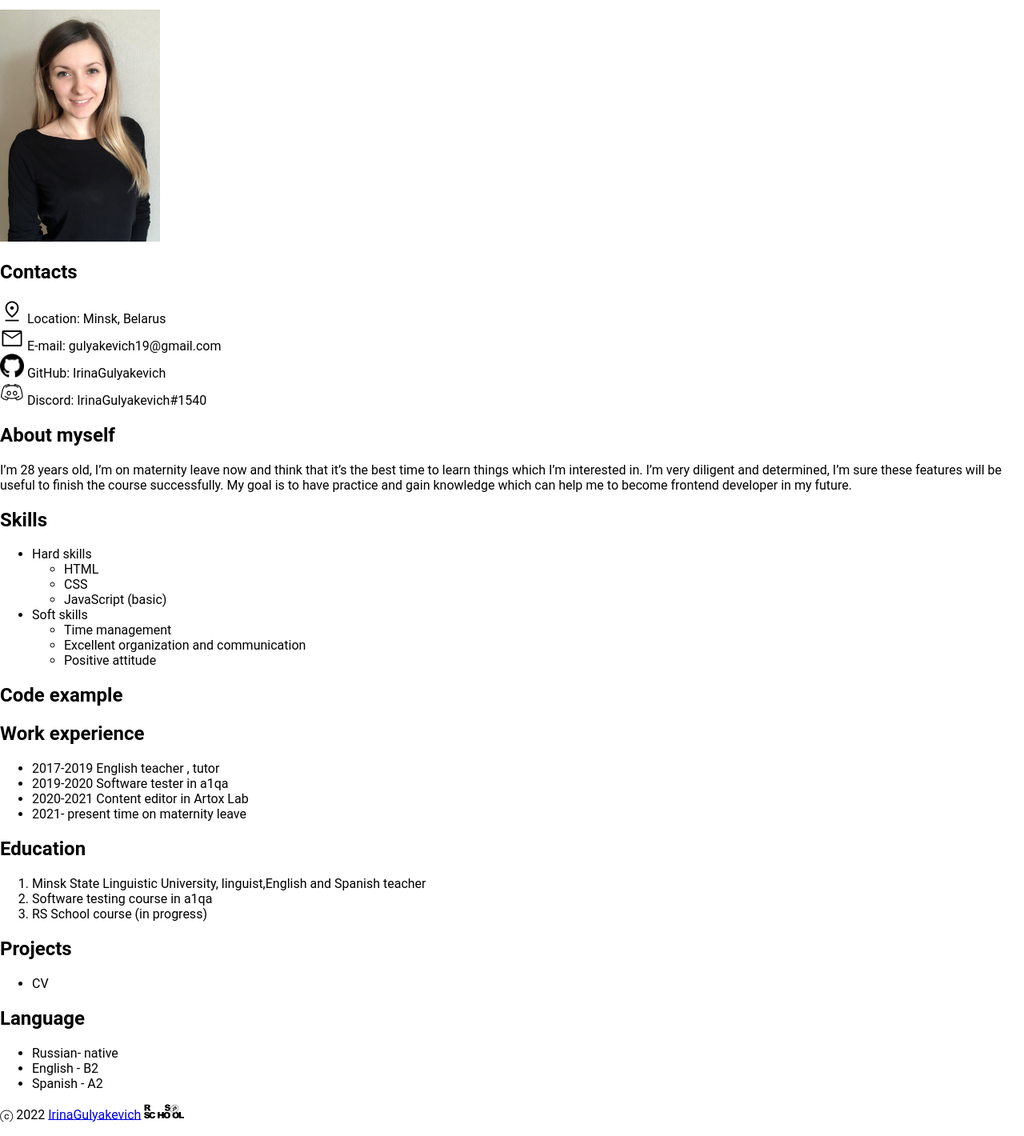
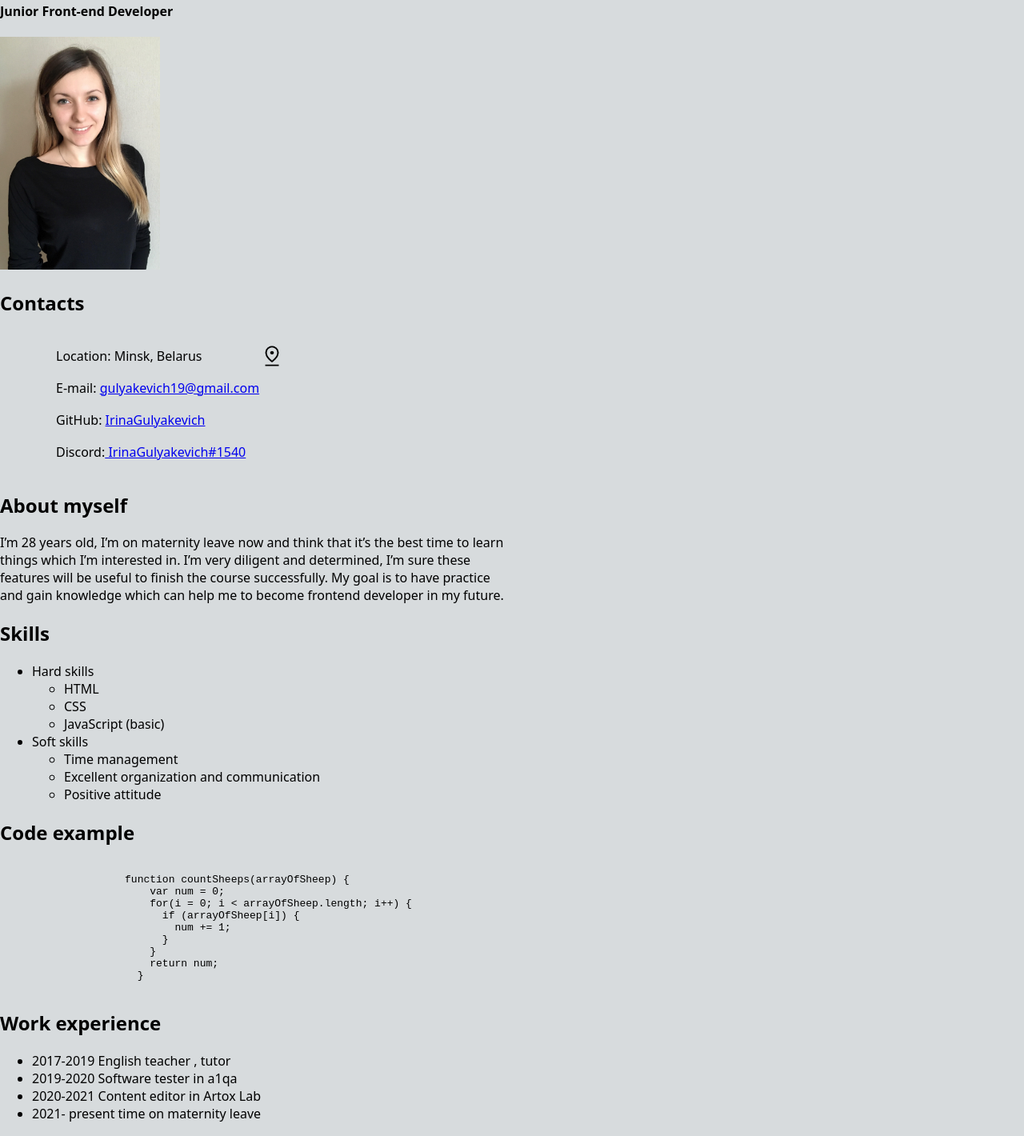
Before and after one commit to IrinaGulyakevich/rsschool-cv, a plain HTML site: page index.html in a window 1280 px wide. Shown: the part 151-1571 px from the top of the page at 80% size. Drawn offline with Linux system fonts and the light colour scheme.

Commit message:
feat: add header and footer to css

```diff
--- a/index.html
+++ b/index.html
@@ -27,29 +27,27 @@
             </div>
         </header>
         <main class="main">
-            <div class="container">
-            <h1>Irina Gulyakevich</h1>
+            <div class="container" class="main-container">
+                <section class="section" id="profile">
+            <h1 class="section-title">Irina Gulyakevich</h1>
+            <h4 class="section-title">Junior Front-end Developer</h4>
             <img src="./assets/myphoto.png" alt="My photo" width="200px">
-            <section id="contacts">
-                <h2>Contacts</h2>
-                <img src="./assets/loc.png" alt="location" width="30px">
-                    <span>Location: Minsk, Belarus</span>
-                    <br>
-                <img src="./assets/mail.png" alt="e-mail" width="30px">
-                    <span>E-mail: gulyakevich19@gmail.com</span>
-                    <br>
-                <img src="./assets/github.png" alt="github" width="30px">
-                    <span>GitHub: IrinaGulyakevich</span>
-                    <br>
-                <img src="./assets/discord.png" alt="discord" width="30px">
-                    <span>Discord: IrinaGulyakevich#1540</span>
+                </section>
+            <section  class="section" id="contacts">
+                <h2 class="section-title">Contacts</h2>
+                <ul class="cont-list">
+                    <li class="loc">Location: Minsk, Belarus</li>
+                    <li class="mail">E-mail: <a href="mailto:gulyakevich19@gmail.com" title="mail">gulyakevich19@gmail.com</a></li>
+                    <li class="git-acc">GitHub: <a href="https://github.com/IrinaGulyakevich">IrinaGulyakevich</a></li>
+                    <li class="discord">Discord:<a href="https://discord.com/channels/@me"> IrinaGulyakevich#1540</a></li>
+                </ul>
             </section>
-            <section id="aboutme">
-                <h2>About myself</h2>
+            <section  class="section" id="aboutme">
+                <h2 class="section-title">About myself</h2>
                 <p>I’m 28 years old, I’m on maternity leave now and think that it’s the best time to learn things which I’m interested in. I’m very diligent and determined, I’m sure these features will be useful to finish the course successfully. My goal is to have practice and gain knowledge which can help me to become frontend developer in my future.</p>
             </section>
-            <section id="skills">
-                <h2>Skills</h2>
+            <section class="section" id="skills">
+                <h2 class="section-title">Skills</h2>
                 <ul>
                 <li>Hard skills</li>
                 <ul>
@@ -65,11 +63,22 @@
                 </ul>
                 </ul>
             </section>
-            <section id="code">
-                <h2>Code example</h2>
+            <section class="section" id="code">
+                <h2 class="section-title">Code example</h2>
+                <pre><code id="code-ex">
+                    function countSheeps(arrayOfSheep) {
+                        var num = 0;
+                        for(i = 0; i < arrayOfSheep.length; i++) {
+                          if (arrayOfSheep[i]) {
+                            num += 1;
+                          }
+                        }
+                        return num;
+                      }
+                </code></pre>
             </section>
-            <section id="work">
-                <h2>Work experience</h2>
+            <section class="section" id="work">
+                <h2 class="section-title">Work experience</h2>
                 <ul>
                     <li>2017-2019 English teacher , tutor</li>
                     <li>2019-2020 Software tester in a1qa</li>
@@ -77,22 +86,22 @@
                     <li>2021- present time on maternity leave</li>
                 </ul>
             </section>
-            <section id="education">
-                <h2>Education</h2>
+            <section class="section" id="education">
+                <h2 class="section-title">Education</h2>
                 <ol>
                     <li>Minsk State Linguistic University, linguist,English and Spanish teacher</li>
                     <li>Software testing course in a1qa</li>
                     <li>RS School course (in progress)</li>
                 </ol>
             </section>
-            <section id="projects">
-                <h2>Projects</h2>
+            <section class="section" id="projects">
+                <h2 class="section-title">Projects</h2>
                 <ul>
                     <li>CV</li>
                 </ul>
             </section>
-            <section id="language">
-                <h2>Language</h2>
+            <section class="section" id="language">
+                <h2 class="section-title">Language</h2>
                 <ul>
                     <li>Russian- native</li>
                     <li>English - B2</li>
@@ -103,9 +112,9 @@
         </main>
         <footer class="footer">
             <div class="container">
-                <span>ⓒ 2022</span>
-                <a href="https://github.com/IrinaGulyakevich">IrinaGulyakevich</a>
-                <a href="https://rs.school/js/"><img src="./assets/logo.svg" alt="logotype" width="50px"></a>
+                <span class="data">ⓒ 2022</span>
+                <a href="https://github.com/IrinaGulyakevich" class="git-link">IrinaGulyakevich</a>
+                <a  href="https://rs.school/js/" class="rs"></a>
             </div>
         </footer>
     </body>
--- a/style.css
+++ b/style.css
@@ -5,29 +5,90 @@ body {
   display: flex;
   flex-direction: column;
   justify-content: space-between;
-    font-family: 'Roboto', sans-serif;
+    font-family: system-ui, -apple-system, BlinkMacSystemFont, 'Segoe UI', Roboto, Oxygen, Ubuntu, Cantarell, 'Open Sans', 'Helvetica Neue', sans-serif;
     min-height: 100vh;
     margin: 0;
     padding: 0;
+    background-color: #D7DBDD;
 }
 .container {
-  max-width: 1440px;
+  max-width: 1700px;
   margin: 0 auto;
+
+}
+.header {
+
+
 }
 .nav-list {
   display: flex;
-  justify-content: flex-end;
+  justify-content: center;
   align-items: center;
   list-style: none;
+  background-color:#A6ACAF;
+  margin: 0 auto;
+  font-size: 18px;
+  height: 80px;
 }
 .nav-link {
   padding: 0 20px;
   line-height: 50px;
   transition: .3s;
-  color: #829985;
+  color: black;
   text-decoration: none;
   transition: color 0.5s;
+}
+.nav-link :hover {
+color: aqua;
 }
 html {
   scroll-behavior: smooth;
 }
+.main-container {
+  display: flex;
+  flex-wrap: wrap;
+}
+.section {
+  width: 50%;
+}
+@media (max-width: 768px) {
+  .section {
+    width: 100%;
+  }
+}
+.footer {
+  background-color: #A6ACAF;
+}
+.rs {
+  display: flex;
+  width: 100px;
+  height: 100px;
+  background-image: url(./assets/logo.svg);
+  float: right;
+  background-repeat: no-repeat;
+  background-size: contain;
+  background-position: center;
+  margin-right: 40px;
+
+}
+.data {
+  position: relative;
+  line-height: 100px;
+  margin-left: 40px;
+}
+.git-link {
+  position: relative;
+  line-height: 100px;
+}
+.cont-list {
+  list-style: none;
+  line-height: 40px;
+  margin: 30px;
+}
+
+.loc {
+  background-image: url(./assets/loc.png);
+  background-repeat: no-repeat;
+  background-position: center;
+  background-size: 30px;
+}
```
